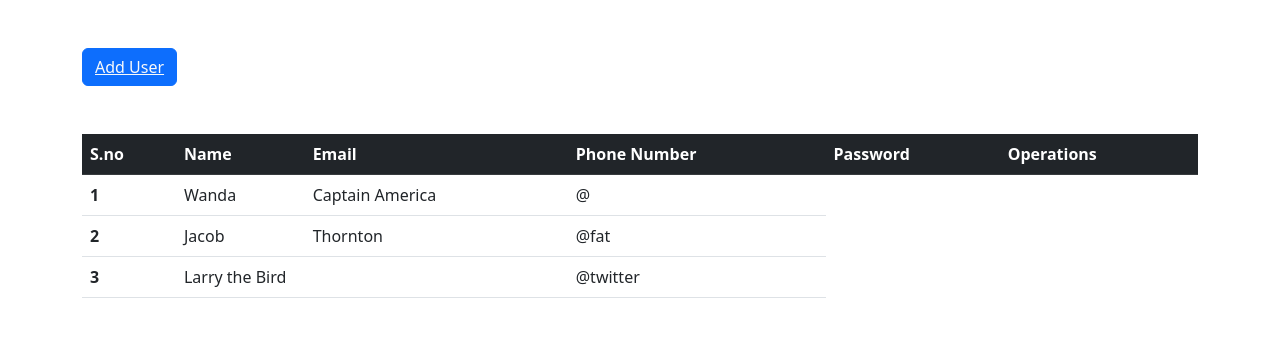
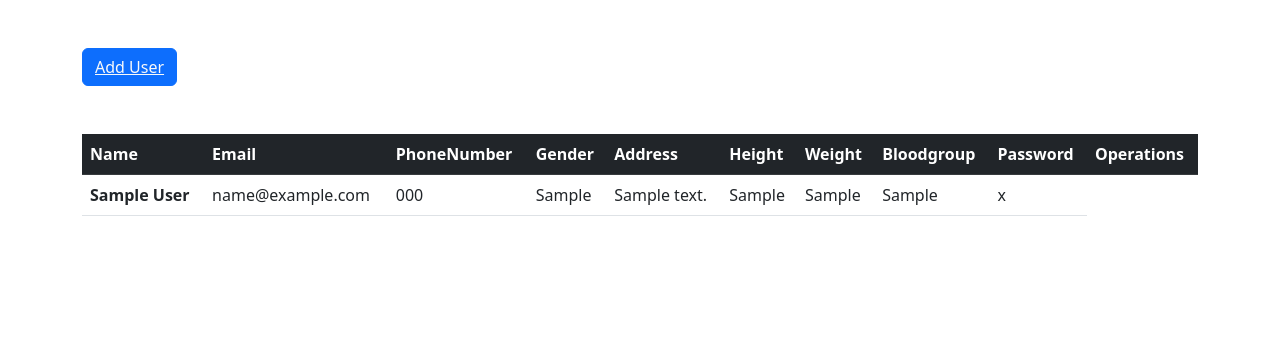
Before and after one commit to ayushkadbe/Gym-Membership-Website-with-CMS, a PHP site: page /admin.php in a window 1280 px wide. Shown: the part 112-449 px from the top of the page. Run offline with PHP 8.4, Linux system fonts and the light colour scheme; tables that the repository leaves empty or names only in its code hold one stand-in row (values such as "Sample post").

Commit message:
adding extra colums in db

```diff
--- a/admin.php
+++ b/admin.php
@@ -1,3 +1,9 @@
+<!--Php Database Connection Code-->
+<?php
+include 'connect.php';
+ ?>
+
+<!--HTML-->
 <!doctype html>
 <html lang="en">
   <head>
@@ -46,33 +52,63 @@
         <table class="table">
   <thead>
     <tr class="table-dark">
-      <th scope="col">S.no</th>
       <th scope="col">Name</th>
       <th scope="col">Email</th>
-      <th scope="col">Phone Number</th>
+      <th scope="col">PhoneNumber</th>
+      <th scope="col">Gender</th>
+      <th scope="col">Address</th>
+      <th scope="col">Height</th>
+      <th scope="col">Weight</th>
+      <th scope="col">Bloodgroup</th>
       <th scope="col">Password</th>
       <th scope="col">Operations</th>
 
     </tr>
   </thead>
   <tbody>
-    <tr>
-      <th scope="row">1</th>
-      <td>Wanda</td>
-      <td>Captain America</td>
-      <td>@</td>
-    </tr>
-    <tr>
-      <th scope="row">2</th>
-      <td>Jacob</td>
-      <td>Thornton</td>
-      <td>@fat</td>
-    </tr>
-    <tr>
-      <th scope="row">3</th>
-      <td colspan="2">Larry the Bird</td>
-      <td>@twitter</td>
-    </tr>
+
+    <!--Php Code-->
+    <?php
+
+    //Retrieve Data from Database
+    $sql = "select * from `users`";
+
+
+    //Execute
+    $result = mysqli_query($conn, $sql);
+    if($result){
+      while($row = $result->fetch_assoc()){
+
+        //Data from Database
+        $name = $row['name'];
+        $email = $row['email'];
+		    $phone = $row['phone'];
+		    $gender = $row['gender'];
+		    $address = $row['address'];
+		    $height = $row['height'];
+		    $weight = $row['weight'];
+		    $bloodgroup = $row['bloodgroup'];
+		    $password = $row['password'];
+
+        //Data printed inside Table of AdminPanel
+        echo '
+        <tr>
+          <th scope="row">'.$name.'</th>
+          <td>'.$email.'</td>
+          <td>'.$phone.'</td>
+          <td>'.$gender.'</td>
+          <td>'.$address.'</td>
+          <td>'.$height.'</td>
+          <td>'.$weight.'</td>
+          <td>'.$bloodgroup.'</td>
+          <td>'.$password.'</td>
+        </tr>
+        ';
+      };
+    }
+
+
+    ?>
   </tbody>
 </table>
 </div>
--- a/connect.php
+++ b/connect.php
@@ -1,5 +1,6 @@
 <?php
     $conn = mysqli_connect("localhost", "root", "", "gym");
+
 
     // Check connection
     if($conn === false){
--- a/insert.php
+++ b/insert.php
@@ -31,7 +31,7 @@ include 'connect.php'
 		<?php
 
 
-		// Taking all 5 values from the form data(input)
+		// Taking all 9 values from the form data(input)
 
 		$name = $_REQUEST['name'];
 		$email = $_REQUEST['email'];
```
